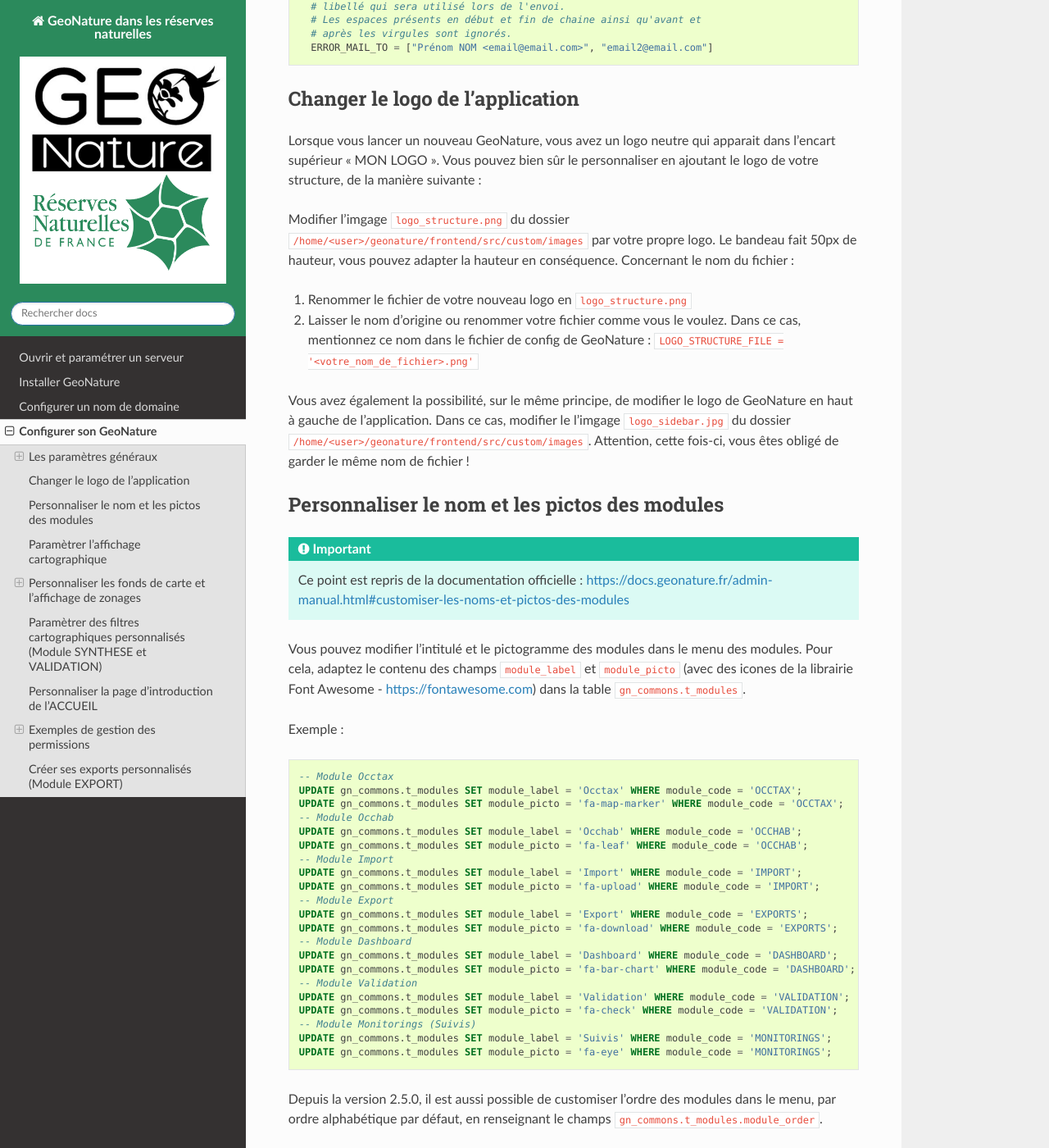
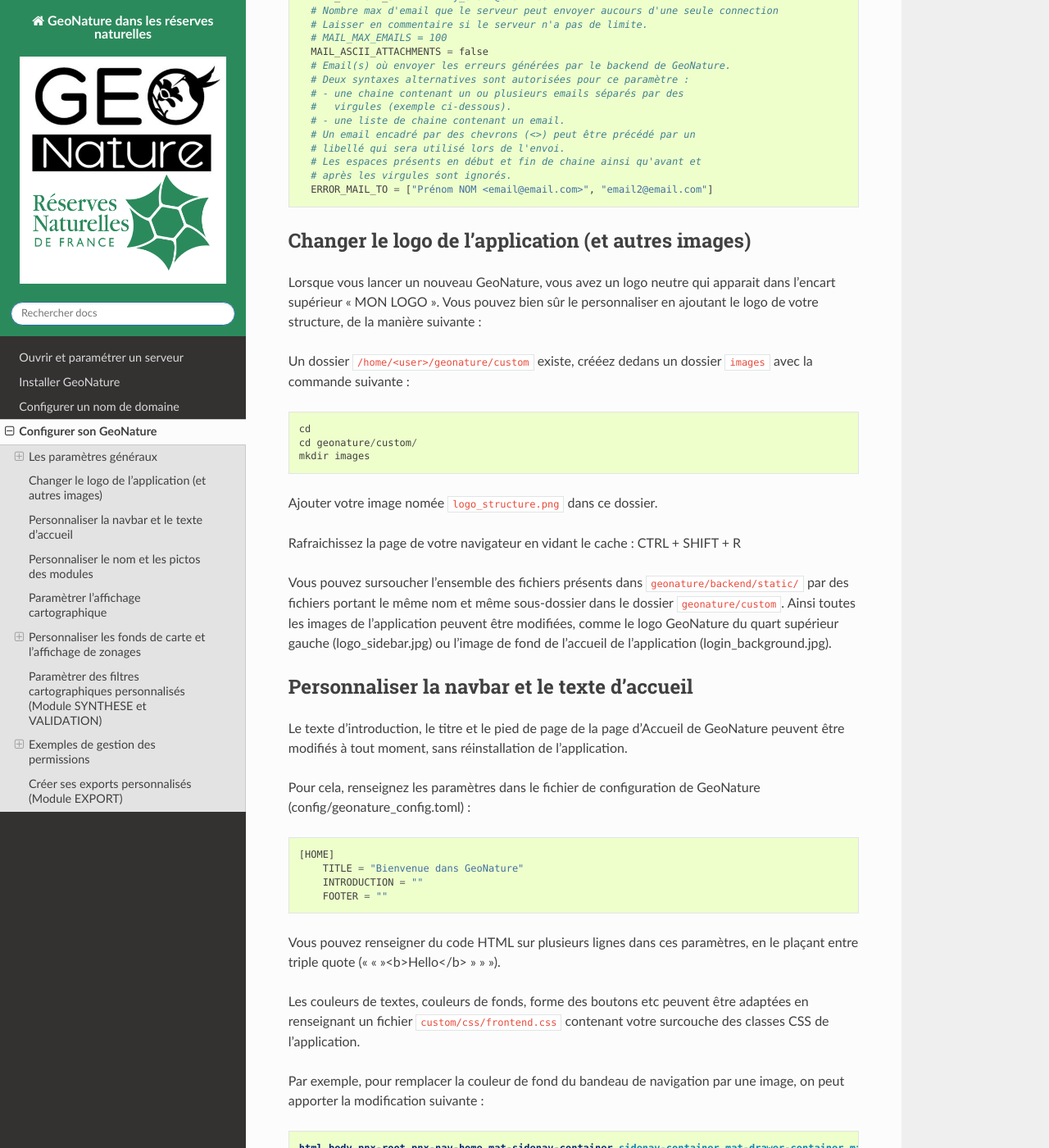
Before and after one commit to RNF-SI/documentation_geonature_reserves, a Sphinx documentation site: the page built from docs/source/configuration.rst, in a window 1280 px wide and 1400 px high, scrolled down 2383 px. Shown: the whole window at 82% size. Built offline with Sphinx 7.4.7 and the Read the Docs theme 2.0.0, drawn with Linux system fonts in a browser that asks for light colours; pages that are not in the unit, such as notebooks, are missing from menus; some of the changed text lies outside the part shown.

Commit message:
maj atelier si mars

```diff
--- a/docs/source/configuration.rst
+++ b/docs/source/configuration.rst
@@ -12,21 +12,26 @@
 
   nano /home/geonatureadmin/geonature/config/geonature_config.toml
 
-Vous pouvez alors y ajouter des paramètres pour votre application. La liste de tous les paramètres possibles est disponible dans le fichier ``default_config.toml.example``, localisé dans le même dossier, `également consultable sur ce lien <https://github.com/PnX-SI/GeoNature/blob/master/config/default_config.toml.example`.
+Vous pouvez alors y ajouter des paramètres pour votre application. La liste de tous les paramètres possibles est disponible dans le fichier ``default_config.toml.example``, localisé dans le même dossier, `également consultable sur ce lien <https://github.com/PnX-SI/GeoNature/blob/master/config/default_config.toml.example>`_.
 
-A chaque fois que vous modifiez le fichier de configuration geonature_config.toml, vous devez relancer les commandes suivantes pour qu'elles soient prises en compte :
+Pour afficher vos modifications, sauvegardez simplement le fichier et rafraichissez la page de votre navigateur en vidant le cache : CTRL + SHIFT + R
 
-::
+.. IMPORTANT::
 
-  cd /home/geonatureadmin/geonature/backend
-  source venv/bin/activate
-  geonature update_configuration
-  deactivate
+    Depuis la version 2.12 du 27 mars 2023, l'affichage des paramètres custom est dynamique, c'est à dire que vous n'avez pas d'action de recompilation du code à effectuer après l'ajout d'un fichier.
+    Sur une version antérieure, chaque fois que vous modifiez le fichier de configuration geonature_config.toml, vous devez relancer les commandes suivantes pour qu'elles soient prises en compte :
+
+    ::
+
+        cd /home/geonatureadmin/geonature/backend
+        source venv/bin/activate
+        geonature update_configuration
+        deactivate
 
 Parmis les paramètres à modifier, en voici quelques'uns qui peuvent être important :
 
 Modifier le nom de l'application
------------------
+--------------------------------
 
 Dans la première partie, vous pouvez ajouter le nom de votre application, qui apparaitra en haut de votre GeoNature (à placer après le paramètre API_TAXHUB par exemple) :
 
@@ -37,39 +42,39 @@
 
 
 Paramètrer la création de compte
------------------
+--------------------------------
 
 Vous pouvez également paramétrer GeoNature pour que les utilisateurs puissent faire une demande de création de compte.
 Pour cela, vous devez indiquez des informations de connexion à UsersHub avec un utilisateur qui a les droits d'administrateur :
 
 ::
 
-  [USERSHUB]
-      URL_USERSHUB = 'https://usershub.mondomaine.fr' # sans slash f$
-      #Administrateur de mon application
-      ADMIN_APPLICATION_LOGIN = "nomutilisateuradmin"
-      ADMIN_APPLICATION_PASSWORD = "motdepasseutilisateuradmin"
+    [USERSHUB]
+        URL_USERSHUB = 'https://usershub.mondomaine.fr' # sans slash f$
+        #Administrateur de mon application
+        ADMIN_APPLICATION_LOGIN = "nomutilisateuradmin"
+        ADMIN_APPLICATION_PASSWORD = "motdepasseutilisateuradmin"
 
 Vous devez également ajouter des paramètres pour la gestion des comptes (et autoriser la création de comptes, décider s'il nécessite une validation ou non) :
 
 ::
 
   # Gestion des demandes d'inscription
-  [ACCOUNT_MANAGEMENT]
-      # Activer l'affichage du lien vers le formulaire d'inscription
-      ENABLE_SIGN_UP = true
+    [ACCOUNT_MANAGEMENT]
+        # Activer l'affichage du lien vers le formulaire d'inscription
+        ENABLE_SIGN_UP = true
 
-      # Activer l'affichage de l'onglet de gestion des demandes de compte
-      # utilisateur
-      ENABLE_USER_MANAGEMENT = false
+        # Activer l'affichage de l'onglet de gestion des demandes de compte
+        # utilisateur
+        ENABLE_USER_MANAGEMENT = false
 
-      # Valider automatiquement la demande de création de compte (=true),
-      # sinon nécessite une validation (=false)
-      AUTO_ACCOUNT_CREATION = false
+        # Valider automatiquement la demande de création de compte (=true),
+        # sinon nécessite une validation (=false)
+        AUTO_ACCOUNT_CREATION = false
 
-      # Créer automatiquement (=true) un nouveau jeu de données pour chaque
-      # compte utilisateur
-      AUTO_DATASET_CREATION = true
+        # Créer automatiquement (=true) un nouveau jeu de données pour chaque
+        # compte utilisateur
+        AUTO_DATASET_CREATION = true
 
       # Email du validateur si auto_account_creation = false.
       # Deux syntaxes alternatives sont autorisées pour ce paramètre :
@@ -86,7 +91,7 @@
           """
 
 Paramètrer les envois de mails
------------------
+------------------------------
 
 Vous devez également donner des informations d'un serveur mail, pour que l'application puisse envoyer des mails (au nouvel utilisateur ou à l'administrateur).
 
@@ -118,21 +123,60 @@
     ERROR_MAIL_TO = ["Prénom NOM <email@email.com>", "email2@email.com"]
 
 
-Changer le logo de l'application
-********************************
+Changer le logo de l'application (et autres images)
+***************************************************
 
 Lorsque vous lancer un nouveau GeoNature, vous avez un logo neutre qui apparait dans l'encart supérieur "MON LOGO". Vous pouvez bien sûr le personnaliser en ajoutant le logo de votre structure, de la manière suivante :
 
-Modifier l'imgage ``logo_structure.png`` du dossier ``/home/<user>/geonature/frontend/src/custom/images`` par votre propre logo. Le bandeau fait 50px de hauteur, vous pouvez adapter la hauteur en conséquence. Concernant le nom du fichier :
+Un dossier ``/home/<user>/geonature/custom`` existe, crééez dedans un dossier ``images`` avec la commande suivante :
 
-1. Renommer le fichier de votre nouveau logo en ``logo_structure.png``
-2. Laisser le nom d'origine ou renommer votre fichier comme vous le voulez. Dans ce cas, mentionnez ce nom dans le fichier de config de GeoNature : ``LOGO_STRUCTURE_FILE = '<votre_nom_de_fichier>.png'``
+.. code-block::
 
-Vous avez également la possibilité, sur le même principe, de modifier le logo de GeoNature en haut à gauche de l'application.
-Dans ce cas, modifier le l'imgage ``logo_sidebar.jpg`` du dossier ``/home/<user>/geonature/frontend/src/custom/images``. Attention, cette fois-ci, vous êtes obligé de garder le même nom de fichier !
+    cd
+    cd geonature/custom/
+    mkdir images
+
+Ajouter votre image nomée ``logo_structure.png`` dans ce dossier.
+
+Rafraichissez la page de votre navigateur en vidant le cache : CTRL + SHIFT + R
+
+Vous pouvez sursoucher l'ensemble des fichiers présents dans  ``geonature/backend/static/`` par des fichiers portant le même nom et même sous-dossier dans le dossier ``geonature/custom``.
+Ainsi toutes les images de l'application peuvent être modifiées, comme le logo GeoNature du quart supérieur gauche (logo_sidebar.jpg) ou l'image de fond de l'accueil de l'application (login_background.jpg).
+
+Personnaliser la navbar et le texte d'accueil
+*********************************************
+
+Le texte d’introduction, le titre et le pied de page de la page d’Accueil de GeoNature peuvent être modifiés à tout moment, sans réinstallation de l’application.
+
+Pour cela, renseignez les paramètres dans le fichier de configuration de GeoNature (config/geonature_config.toml) :
+
+.. code-block::
+
+    [HOME]
+        TITLE = "Bienvenue dans GeoNature"
+        INTRODUCTION = ""
+        FOOTER = ""
+
+Vous pouvez renseigner du code HTML sur plusieurs lignes dans ces paramètres, en le plaçant entre triple quote (« «  »<b>Hello</b> » » »).
+
+
+Les couleurs de textes, couleurs de fonds, forme des boutons etc peuvent être adaptées en renseignant un fichier ``custom/css/frontend.css`` contenant votre surcouche des classes CSS de l’application.
+
+Par exemple, pour remplacer la couleur de fond du bandeau de navigation par une image, on peut apporter la modification suivante :
+
+
+.. code-block:: css
+
+    html body pnx-root pnx-nav-home mat-sidenav-container.sidenav-container.mat-drawer-container.mat-sidenav-container mat-sidenav-content.mat-drawer-content.mat-sidenav-content mat-toolbar#app-toolbar.row.mat-toolbar
+    {
+    background :
+    url(../images/bandeau_test.jpg)
+    }
+
+Dans ce cas, l’image ``bandeau_test.jpg`` doit se trouver dans le répertoire ``custom/images``.
 
 Personnaliser le nom et les pictos des modules
-********************************
+**********************************************
 
 .. IMPORTANT::
 
@@ -170,7 +214,7 @@
 
 
 Paramètrer l'affichage cartographique
-********************************
+*************************************
 
 Il est possible de paramètrer le niveau de zoom et le centre de votre carte. Pour cela, modifier les paramètres suivants à votre guise :
 
@@ -199,10 +243,10 @@
 
 
 Personnaliser les fonds de carte et l'affichage de zonages
-********************************
+**********************************************************
 
 Personnaliser les fonds de carte
------------------
+--------------------------------
 
 Depuis la version XX, il est possible de personaliser ses fonds de cartes via des flux WMS/WMTS paramètrables dans le fichier ``geonature_config.toml``.
 Voici quelques exemples de fonds de cartes:
@@ -228,7 +272,7 @@
     [[MAPCONFIG.BASEMAP]]
         name = "IGN Ortho IRC"
         url = "https://wxs.ign.fr/ortho/geoportail/wmts?service=WMTS&REQUEST=GetTile&version=1.0.0&tilematrixset=PM&tilematrix={z}&tilecol={x}&tilerow={y}&layer=ORTHOIMAGERY.ORTHOPHOTOS.IRC&format=image/jpeg&style=normal"
-    	attributions = "IGN-F/Géoportail"
+        attributions = "IGN-F/Géoportail"
     [[MAPCONFIG.BASEMAP]]
         name = "IGN Scan 25"
         url = "https://wxs.ign.fr/YOUR-IGN-KEY/geoportail/wmts?LAYER=GEOGRAPHICALGRIDSYSTEMS.MAPS&EXCEPTIONS=text/xml&FORMAT=image/jpeg&SERVICE=WMTS&VERSION=1.0.0&REQUEST=GetTile&STYLE=normal&TILEMATRIXSET=PM&TILEMATRIX={z}&TILEROW={y}&TILECOL={x}"
@@ -253,7 +297,7 @@
 
 
 Personnaliser l'affichage de zonages (2.11)
------------------
+-------------------------------------------
 
 Depuis la version 2.11 de GeoNature, il est possible de surcoucher l'affichage de zonages sur la carte. L'activation des couches se fera dans le même encart que le choix des fonds de carte à droite de la carte. Vous pouvez décider de les faire afficher ou non à l'ouverture de l'application en mettant le paramètre ``activate`` à ``true``.
 
@@ -309,7 +353,7 @@
 
 
 Paramètrer des filtres cartographiques personnalisés (Module SYNTHESE et VALIDATION)
-********************************
+************************************************************************************
 
 Depuis la version XX, il est possible de rajouter des filtres cartographique sur la recherche d'occurrences dans les modules SYNTHESE et VALIDATION. Il est ainsi possible de choisir les zonages de votre référentiel géographique interne (schéma ``ref_geo``) sur lesquels vous souahitez filtrer vos données.
 
@@ -336,58 +380,15 @@
 
 Même si l'on paramètre ses filtres dans la balise ``[SYNTHESE]``, ils se répercuteront dans le module VALIDATION.
 
-Personnaliser la page d'introduction de l'ACCUEIL
-********************************
-
-.. IMPORTANT::
-
-    Ce point est en partie repris de la documentation officielle : https://docs.geonature.fr/admin-manual.html#customiser-le-contenu
-
-* Customiser le contenu de la page d’introduction :
-
-Le texte d'introduction et le titre de la page d'Accueil de GeoNature peuvent être modifiés à tout moment, sans réinstallation de l'application. Il en est de même pour le bouton d’accès à la synthèse.
-
-Il suffit pour cela de mettre à jour le fichier ``introduction.component.html``, situé dans le répertoire ``geonature/frontend/src/custom/components/introduction``.
-
-Afin que ces modifications soient prises en compte dans l'interface, il est nécessaire de relancer les commandes suivantes :
-
-.. code-block:: console
-
-    cd /home/`whoami`/geonature/frontend
-    npm run build
-
-* Customiser l'aspect esthétique
-
-Les couleurs de textes, couleurs de fonds, forme des boutons etc peuvent être adaptées en renseignant le fichier ``custom.css``, situé dans le répertoire ``geonature/frontend/src/assets``.
-
-Pour remplacer la couleur de fond du bandeau de navigation par une image, on peut par exemple apporter la modification suivante :
-
-.. code-block:: css
-
-    html body pnx-root pnx-nav-home mat-sidenav-container.sidenav-container.mat-drawer-container.mat-sidenav-container mat-sidenav-content.mat-drawer-content.mat-sidenav-content mat-toolbar#app-toolbar.row.mat-toolbar
-   {
-      background :
-      url(bandeau_test.jpg)
-   }
-
-Dans ce cas, l’image ``bandeau_test.jpg`` doit se trouver dans le répertoire ``geonature/frontend/src``.
-
-Comme pour la modification des contenus, il est nécessaire de relancer la commande suivante pour que les modifications soient prises en compte :
-
-.. code-block:: console
-
-    cd /home/`whoami`/geonature/frontend
-    npm run build
-
 Exemples de gestion des permissions
-********************************
+***********************************
 
 .. WARNING::
 
     Pour bien comprendre la gestion des permissions, veuillez vous référer à la documentation officielle : https://docs.geonature.fr/admin-manual.html#gestion-des-droits
 
 Cas d'une personne mobilisée sur deux réserves, avec des jeux de données par réserve.
------------------
+-------------------------------------------------------------------------------------
 
 Dans le cas où vous avez un technicien affecté sur 2 réserves, que vos jeux de données sont séparés par réserve, et que vous souhaitez ne pas donner accès en écriture à toutes les réserves :
 
--- a/docs/source/index.rst
+++ b/docs/source/index.rst
@@ -11,7 +11,8 @@
 Elle est suffisamment détaillée pour permettre à n'importe qui de déployer GeoNature sur un serveur, même sans connaissances préalables en linux ou lignes de commandes. Tout est décrit pas à pas pour vous permettre d'être autonome. Cette documentation sera mise à jour au fur et à mesure des retours et des évolutions de versions de GeoNature.
 
 .. toctree::
-   :maxdepth: 2
+  :maxdepth: 2
+
   serveur
   installation
   domaine
--- /dev/null
+++ b/docs/source/modules.rst
@@ -0,0 +1,17 @@
+Modules
+=======
+
+On peut ajouter à GeoNature un certain nombre de modules, développés par de nombreux organismes pour des besoins spécifiques.
+
+La méthode pour installer un module est générique pour l'ensemble des modules, mais certaines spécificités peuvent exister pour certains modules, qui sont détaillées ici.
+
+
+Module Import
+*************
+
+Le module Import permet de faciliter l'import de données historiques dans votre base GeoNature.
+
+Les données importées sont ensuite visualisables dans le module synthèse de votre application, mais pas dans le module occtax et ne sont donc pas éditables.
+
+Installation du module :
+------------------------
```
Also changed, not shown: other parts of docs/source/configuration.rst (+2 -2 lines), docs/source/installation.rst (+5 -4 lines), requirements.txt (added, +25 -0 lines).
